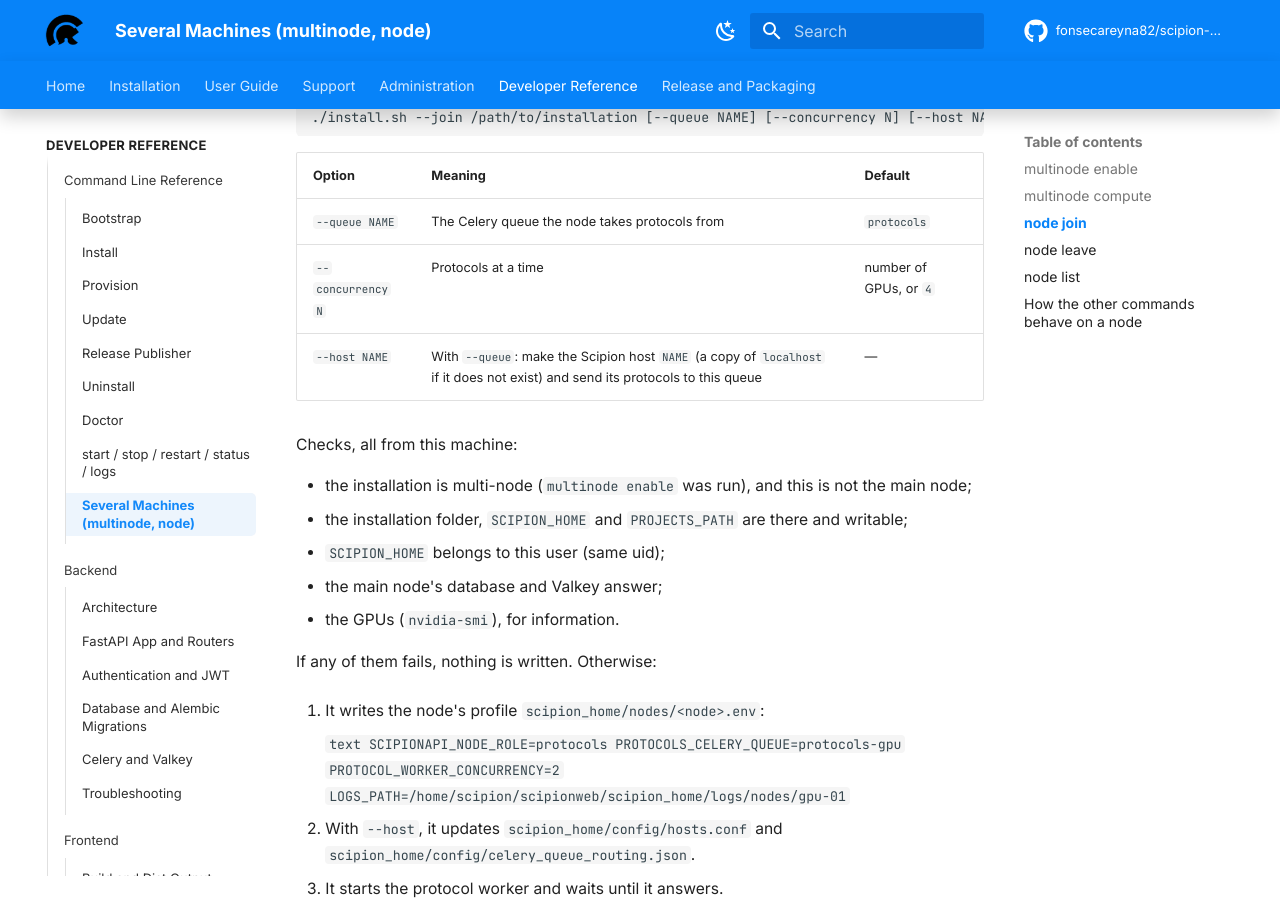
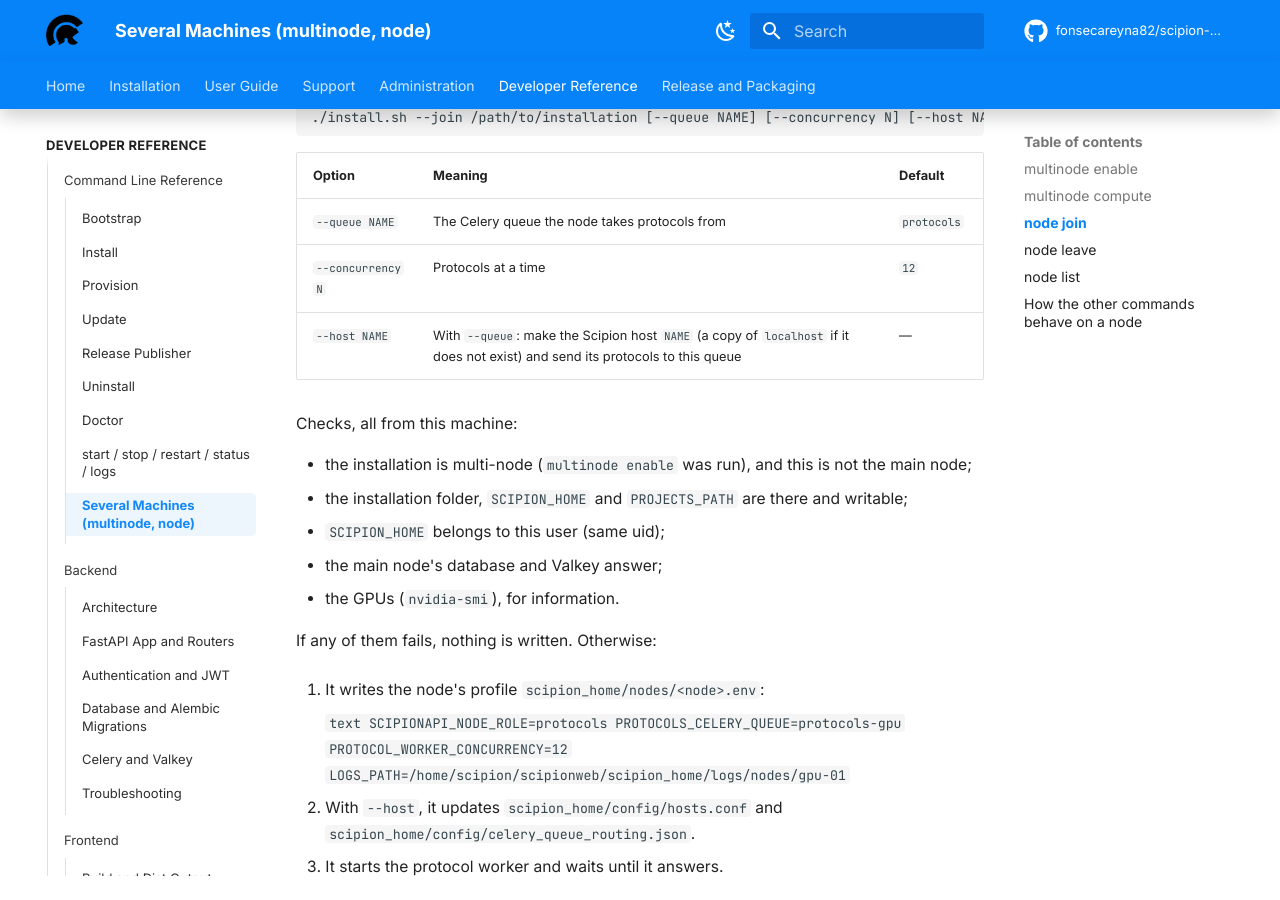
Before and after one commit to fonsecareyna82/scipion-docs, an MkDocs documentation site: the page built from docs/cli/multinode.md, in a window 1280 px wide and 900 px high, scrolled down 2460 px. Built offline with MkDocs 1.6.1 and Material for MkDocs 9.7.7, drawn with Linux system fonts in a browser that asks for light colours; comment, search, counter and statistics services are not loaded; the version menu is left out.

Commit message:
Make 12 the default protocols at once per machine

````diff
--- a/docs/cli/multinode.md
+++ b/docs/cli/multinode.md
@@ -80,7 +80,7 @@ It refuses while protocols run on the main node, unless `--force` is given (they
 | Option | Meaning | Default |
 |---|---|---|
 | `--queue NAME` | The Celery queue the node takes protocols from | `protocols` |
-| `--concurrency N` | Protocols at a time | number of GPUs, or `4` |
+| `--concurrency N` | Protocols at a time | `12` |
 | `--host NAME` | With `--queue`: make the Scipion host `NAME` (a copy of `localhost` if it does not exist) and send its protocols to this queue | — |
 
 Checks, all from this machine:
@@ -98,7 +98,7 @@ If any of them fails, nothing is written. Otherwise:
     ```text
     SCIPIONAPI_NODE_ROLE=protocols
     PROTOCOLS_CELERY_QUEUE=protocols-gpu
-    PROTOCOL_WORKER_CONCURRENCY=2
+    PROTOCOL_WORKER_CONCURRENCY=12
     LOGS_PATH=/home/scipion/scipionweb/scipion_home/logs/nodes/gpu-01
     ```
 
````
Also changed, not shown: docs/backend/celery.md (+1 -1 lines), docs/cli/runtime.md (+1 -1 lines), docs/configuration/env.md (+1 -1 lines), docs/development/local-workflow.md (+1 -1 lines).
